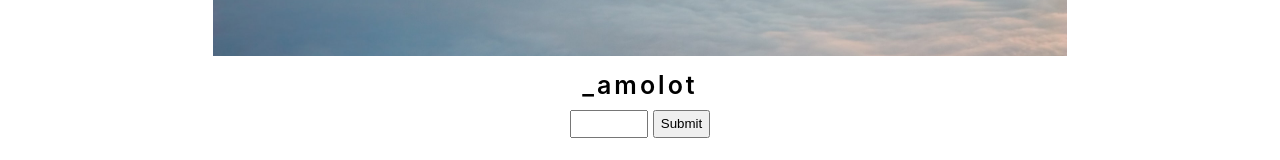
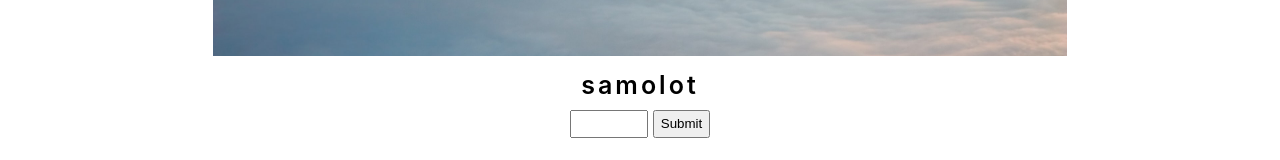
Before and after one commit to FilipdeTillier/speech-therapist-app, a React (Create React App) app: page /firstcourse in a window 1280 px wide. Shown: the part 532-692 px from the top of the page. Built offline with nearby package versions, Linux system fonts and the light colour scheme; the HTML template or start-up script is replaced by a standard one.

Commit message:
Missing letters in board, clear input

```diff
--- a/src/Pages/firstCourse/FirstCourse.tsx
+++ b/src/Pages/firstCourse/FirstCourse.tsx
@@ -27,6 +27,8 @@ export const FirstCourse = (): ReactElement => {
       setQuestion(question);
       alert("Wrong answear Try again!");
     }
+
+    setInput("");
   };
 
   return (
@@ -57,16 +59,17 @@ export const FirstCourse = (): ReactElement => {
             {table[question].option.map((option) => (
               <div>
                 <div className="answear" key={option.answear}>
-                  {option.answear}
+                  {option.answear.split("")}
                 </div>
                 <input
                   className="input-answear"
                   type="text"
+                  id="input"
                   onChange={handleChange}
                 />
                 <button
                   className="button-correct"
-                  onClick={() => ButtonClick(option.correct)}
+                  onClick={() => ButtonClick(option.answear[2])}
                 >
                   Submit
                 </button>
--- a/src/Pages/firstCourse/questionsfirst.tsx
+++ b/src/Pages/firstCourse/questionsfirst.tsx
@@ -2,6 +2,6 @@ import Plane from "./imagequestions/plane.jpeg";
 import Car from "./imagequestions/car.jpeg";
 
 export const table = [
-  { image: Plane, option: [{ answear: "_amolot", correct: "s" }] },
-  { image: Car, option: [{ answear: "samocho_", correct: "d" }] },
+  { image: Plane, option: [{ answear: "samolot" }] },
+  { image: Car, option: [{ answear: "samochod" }] },
 ];
```
